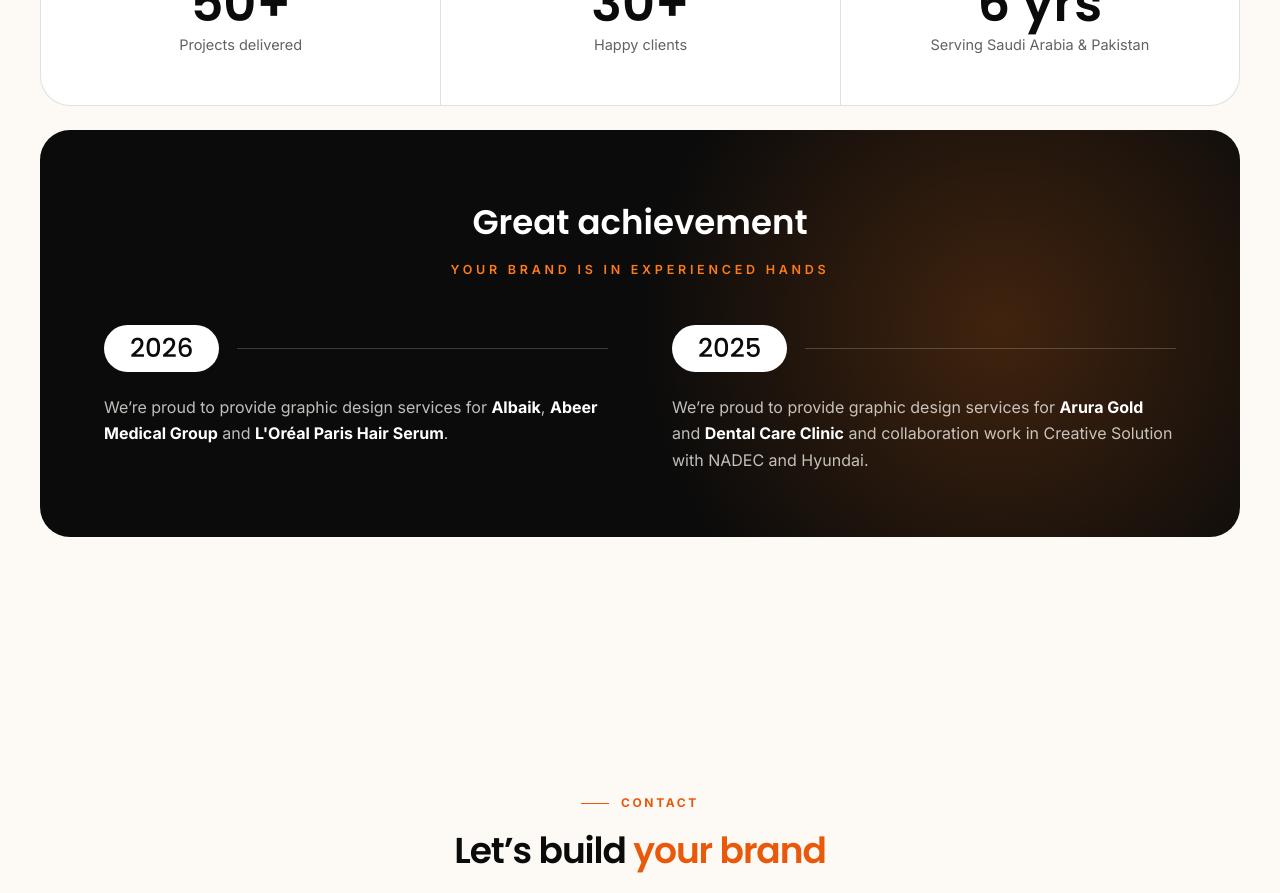
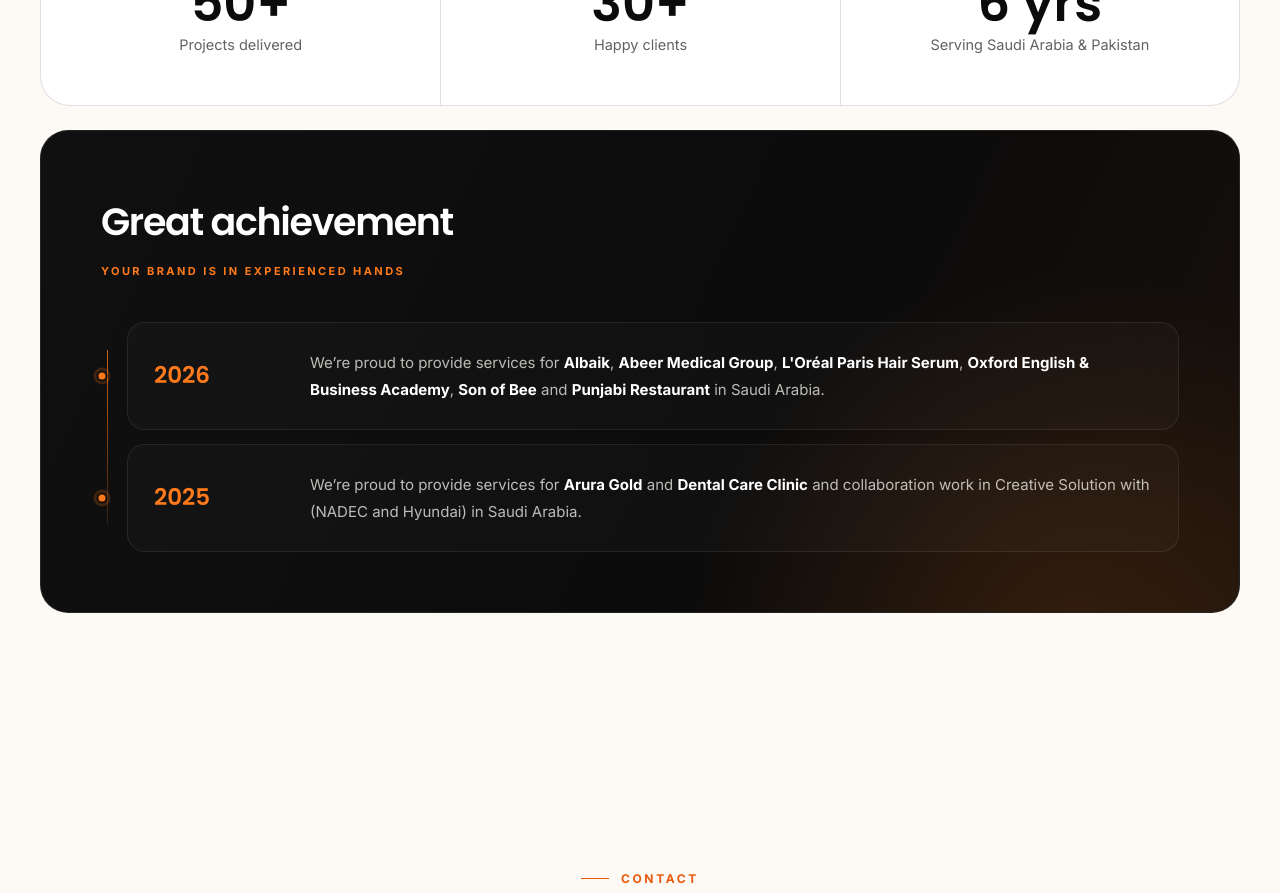
Before and after one commit to Gokul5001/b_creative_company-website, a React (Vite) app: page / in a window 1280 px wide. Shown: the part 8740-9633 px from the top of the page. Built offline with nearby package versions, Linux system fonts and the light colour scheme.

Commit message:
Update achievements with additional client names and refine service descriptions

```diff
--- a/src/components/Why.css
+++ b/src/components/Why.css
@@ -24,17 +24,25 @@
 .stat b { font-family: var(--font-display); font-weight: 600; font-size: clamp(34px, 4vw, 52px); line-height: 1; color: var(--ink); font-variant-numeric: tabular-nums; }
 .stat span { font-size: 14.5px; color: var(--mute); }
 
-.ach { position: relative; margin-top: 24px; padding: clamp(32px, 5vw, 64px); border-radius: 30px; background: var(--ink); color: var(--paper); overflow: hidden; }
-.ach::before { content: ''; position: absolute; right: -10%; top: -40%; width: 60%; aspect-ratio: 1; border-radius: 50%; background: radial-gradient(closest-side, rgba(255, 122, 26, 0.22), transparent); pointer-events: none; }
-.ach__head { position: relative; display: grid; gap: 10px; margin-bottom: 44px; text-align: center; }
-.ach__head h3 { font-family: var(--font-display); font-weight: 600; font-size: clamp(24px, 2.8vw, 34px); }
-.ach__head p { font-size: 12.5px; font-weight: 600; letter-spacing: 0.3em; text-transform: uppercase; color: var(--gold-hi); }
-.ach__grid { position: relative; display: grid; grid-template-columns: repeat(2, minmax(0, 1fr)); gap: clamp(28px, 5vw, 64px); }
-.ach__year { display: flex; align-items: center; gap: 18px; margin-bottom: 22px; }
-.ach__year span { padding: 8px 26px; border-radius: 999px; background: var(--paper); color: var(--ink); font-family: var(--font-display); font-size: 26px; line-height: 1.2; }
-.ach__year i { flex: 1; height: 1px; background: rgba(255, 255, 255, 0.2); }
-.ach__item p { color: rgba(255, 253, 248, 0.74); }
+.ach { position: relative; isolation: isolate; margin-top: 24px; padding: clamp(30px, 5vw, 60px); overflow: hidden; border: 1px solid rgba(255, 255, 255, 0.09); border-radius: 28px; background: linear-gradient(115deg, #101010 0%, #0b0b0b 62%, #17100b 100%); color: var(--paper); }
+.ach::before { content: ''; position: absolute; z-index: -1; right: -18%; bottom: -90%; width: 65%; aspect-ratio: 1; border-radius: 50%; background: radial-gradient(closest-side, rgba(255, 122, 26, 0.14), transparent); pointer-events: none; }
+.ach__head { position: relative; display: grid; justify-items: start; gap: 8px; margin-bottom: clamp(26px, 4vw, 42px); text-align: left; }
+.ach__head h3 { font-family: var(--font-display); font-weight: 600; font-size: clamp(27px, 3vw, 38px); letter-spacing: -0.035em; }
+.ach__head p { font-size: 11px; font-weight: 700; letter-spacing: 0.22em; text-transform: uppercase; color: var(--gold-hi); }
+.ach__grid { position: relative; display: grid; gap: 14px; padding-left: 26px; }
+.ach__grid::before { content: ''; position: absolute; left: 6px; top: 28px; bottom: 28px; width: 1px; background: linear-gradient(rgba(255, 122, 26, 0.8), rgba(255, 122, 26, 0.16)); }
+.ach__item { position: relative; display: grid; grid-template-columns: minmax(92px, 120px) minmax(0, 1fr); align-items: center; gap: clamp(16px, 3vw, 36px); min-width: 0; padding: clamp(18px, 2.5vw, 26px); border: 1px solid rgba(255, 255, 255, 0.08); border-radius: 18px; background: rgba(255, 255, 255, 0.025); transition: border-color .25s ease, background .25s ease, translate .25s ease; }
+.ach__item::before { content: ''; position: absolute; left: -26px; top: 50%; width: 11px; height: 11px; border: 2px solid #17100b; border-radius: 50%; background: var(--gold-hi); box-shadow: 0 0 0 3px rgba(255, 122, 26, 0.2); translate: -50% -50%; }
+.ach__item:hover { translate: 4px 0; border-color: rgba(255, 122, 26, 0.38); background: rgba(255, 255, 255, 0.045); }
+.ach__year { display: flex; align-items: center; margin: 0; }
+.ach__year span { color: var(--gold-hi); font-family: var(--font-display); font-size: clamp(19px, 2vw, 23px); font-weight: 600; line-height: 1.2; font-variant-numeric: tabular-nums; }
+.ach__year i { display: none; }
+.ach__item p { color: rgba(255, 253, 248, 0.72); font-size: 15px; line-height: 1.8; }
 .ach__item strong { color: #fff; font-weight: 700; }
+.ach.rv.in .ach__head { animation: ach-enter .55s cubic-bezier(.2, .7, .2, 1) both; }
+.ach.rv.in .ach__item { animation: ach-enter .6s cubic-bezier(.2, .7, .2, 1) both; }
+.ach.rv.in .ach__item:nth-child(2) { animation-delay: .12s; }
+@keyframes ach-enter { from { opacity: 0; transform: translateY(12px); } to { opacity: 1; transform: translateY(0); } }
 
 @media (max-width: 900px) {
   .why__cols, .ach__grid { grid-template-columns: 1fr; }
@@ -42,4 +50,8 @@
 @media (max-width: 600px) {
   .stats__in { grid-template-columns: 1fr; }
   .stat + .stat { border-left: 0; border-top: 1px solid var(--line); }
+  .ach__item { grid-template-columns: 1fr; gap: 8px; }
 }
+@media (prefers-reduced-motion: reduce) {
+  .ach__item { transition: none; }
+}
--- a/src/data/site.js
+++ b/src/data/site.js
@@ -251,14 +251,15 @@ export const benefits = [
 export const achievements = [
   {
     year: '2026',
-    lead: 'Graphic design services for',
-    names: ['Albaik', 'Abeer Medical Group', "L'Oréal Paris Hair Serum"],
+    lead: 'services for',
+    names: ['Albaik', 'Abeer Medical Group', "L'Oréal Paris Hair Serum", 'Oxford English & Business Academy', 'Son of Bee', 'Punjabi Restaurant'],
+    tail: 'in Saudi Arabia.',
   },
   {
     year: '2025',
-    lead: 'Graphic design services for',
+    lead: 'services for',
     names: ['Arura Gold', 'Dental Care Clinic'],
-    tail: 'and collaboration work in Creative Solution with NADEC and Hyundai.',
+    tail: 'and collaboration work in Creative Solution with (NADEC and Hyundai) in Saudi Arabia.',
   },
 ]
 
```
